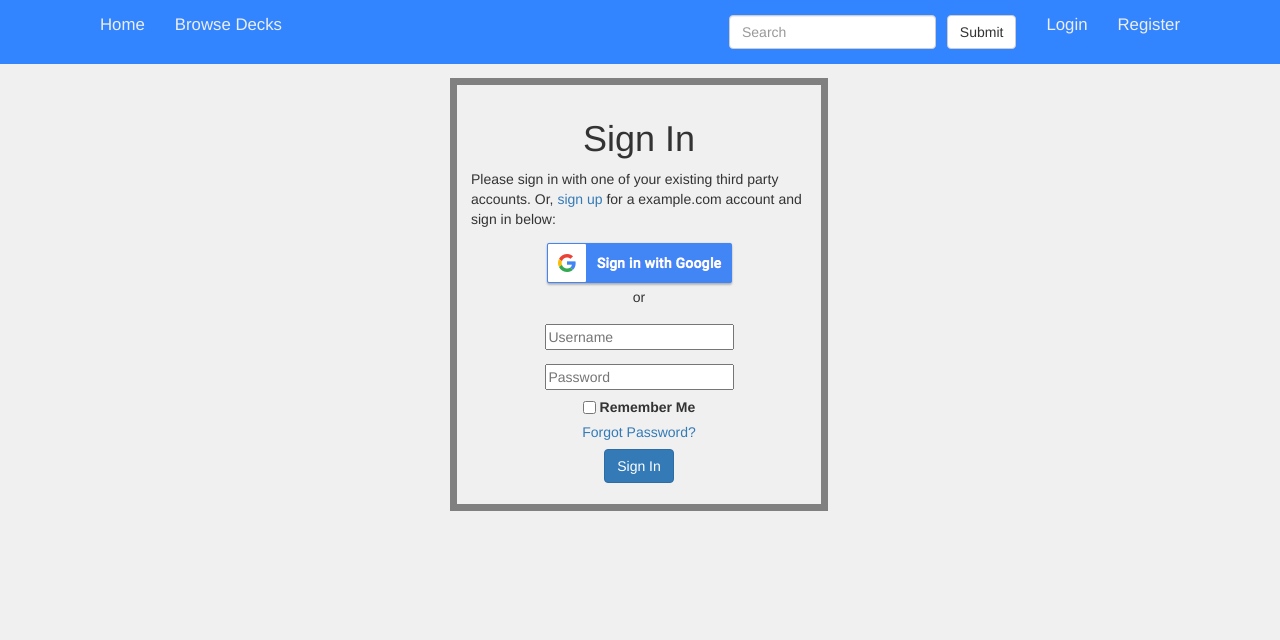
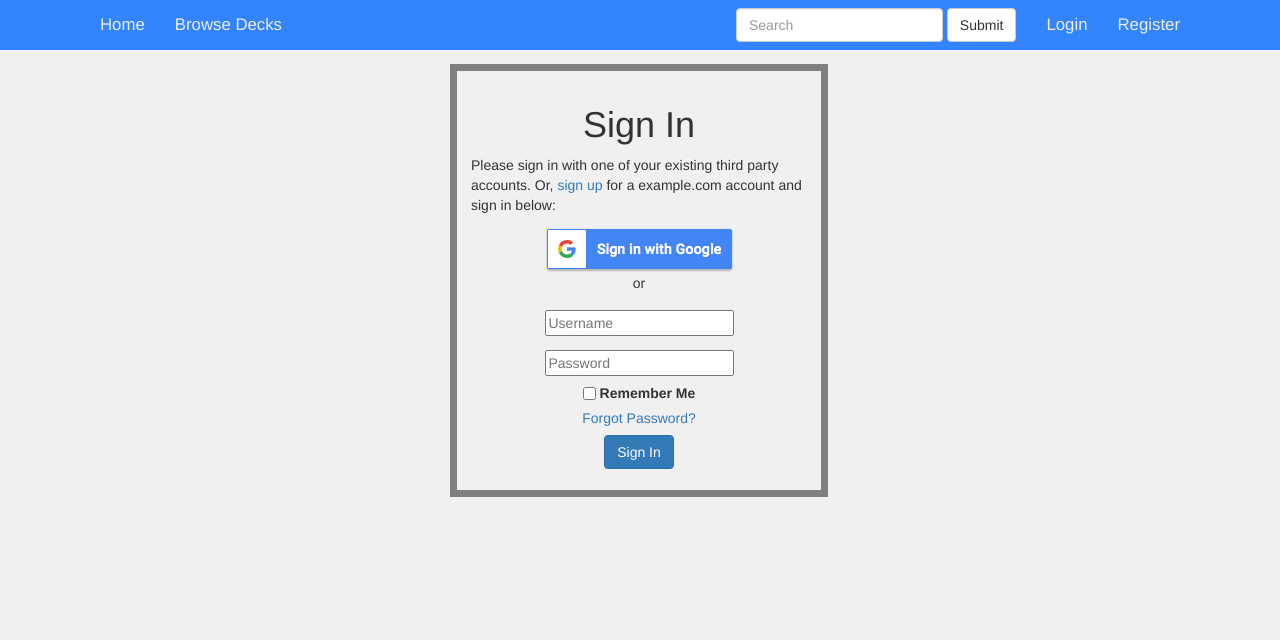
Before and after one commit to rymur/notecards, a Django app: page /accounts/login/ in a window 1280 px wide. Shown: the top 640 px of the page. Run offline with Django 3.2, Linux system fonts and the light colour scheme; some libraries are stand-ins or nearby versions.

Commit message:
Fixed navbar being too big on login page

```diff
--- a/static/css/accounts.css
+++ b/static/css/accounts.css
@@ -27,6 +27,10 @@
     width: 27em;
 }
 
+.login-input {
+    margin: 0.5em;
+}
+
 .signup label {
     width: 40%;
 }
@@ -38,7 +42,3 @@ label[for=id_remember] {
 h1 {
     text-align: center;
 }
-
-input {
-    margin: 0.5em;
-}
--- a/templates/account/login.html
+++ b/templates/account/login.html
@@ -39,7 +39,7 @@ for a {{ site_name }} account and sign in below:{% endblocktrans %}</p>
             <input id="id_login" class="login-input" maxlength="30" name="login" placeholder="Username" type="text" />{{ form.login.errors }}<br>
             <input id="id_password"  class="login-input" name="password" placeholder="Password" type="password" />{{ form.password.errors }}<br>
             <div class="remember-forgot-section">
-                <input id="id_remember" name="remember" type="checkbox" />
+                <input id="id_remember" class="login-input" name="remember" type="checkbox" />
                 <label for="id_remember">Remember Me</label>
                 <br />
                 <a class="forgot" href="{% url 'account_reset_password' %}">{% trans "Forgot Password?" %}</a>
```
